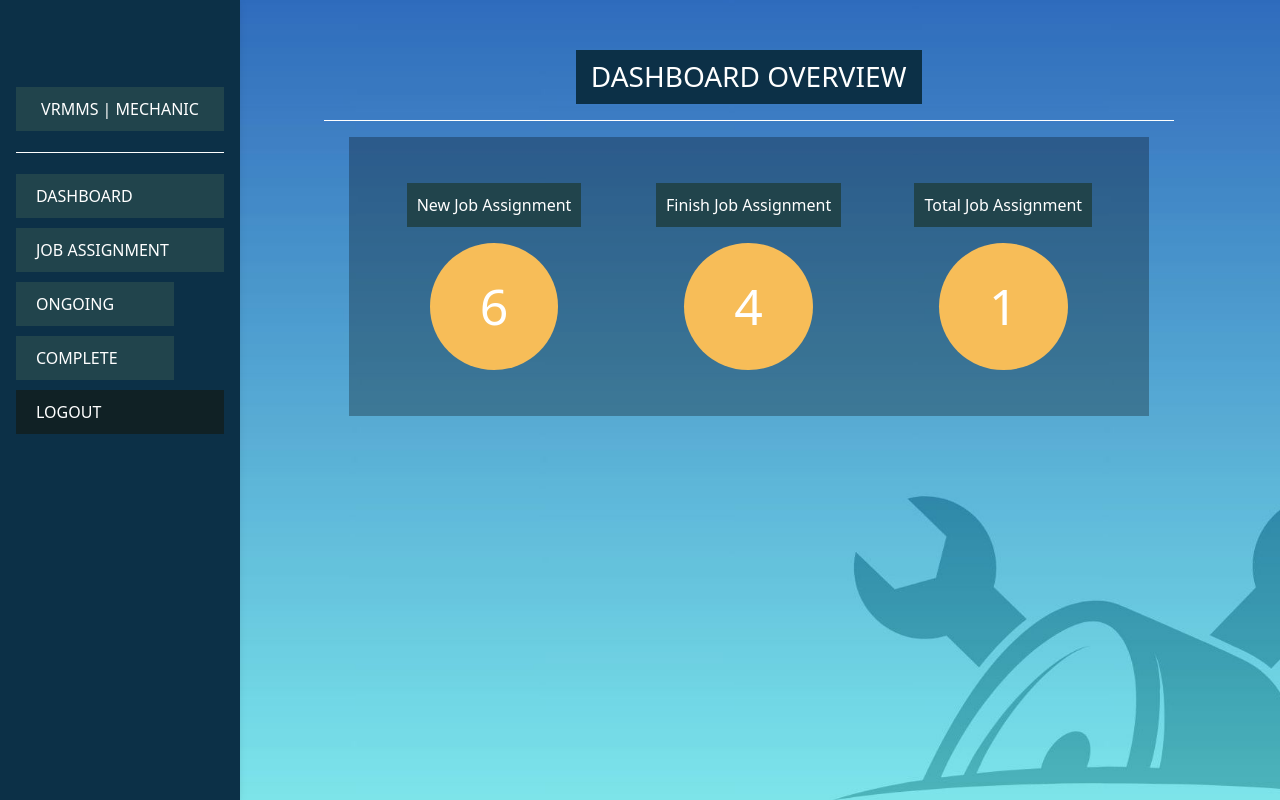
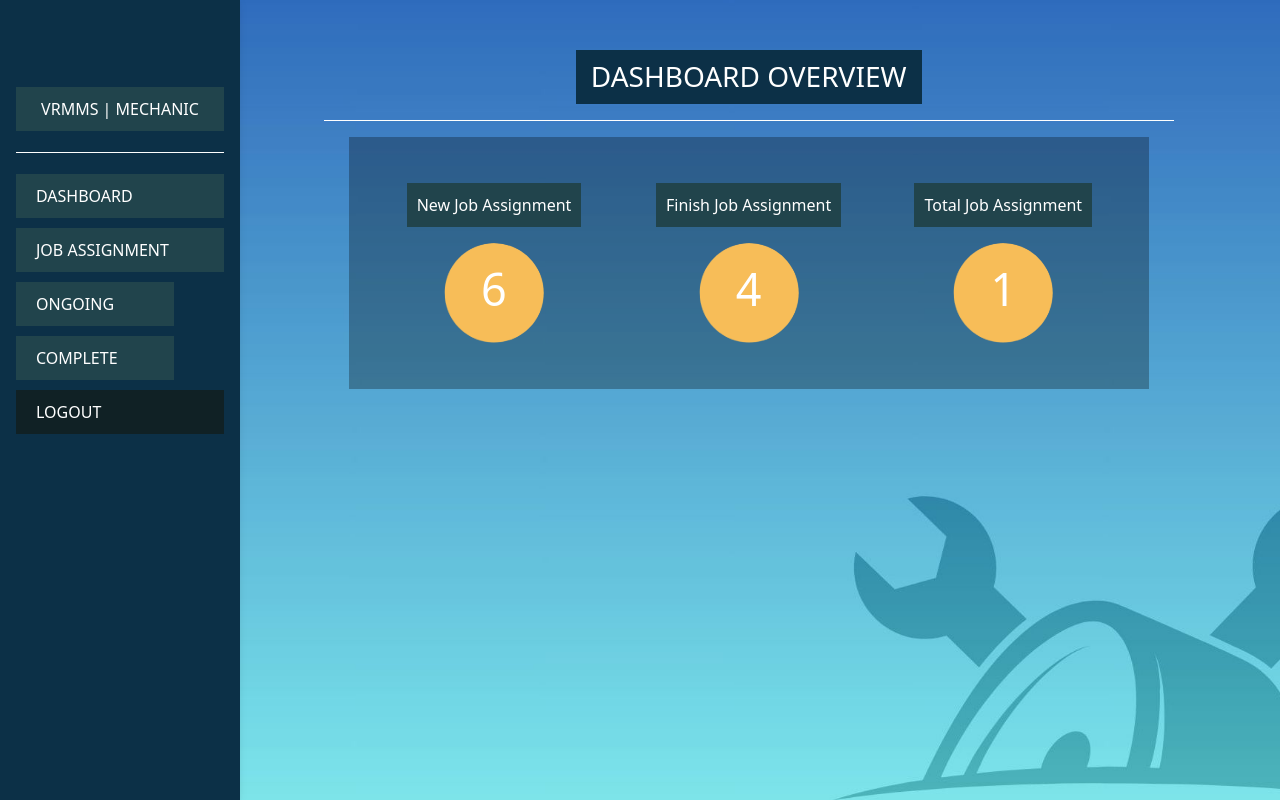
Before and after one commit to jnrveneracion/car-repair-and-maintenance-management-system, a PHP site: page /Mechanic/Dashboard.php in a window 1280 px wide. Run offline with PHP 8.4, Linux system fonts and the light colour scheme.

Commit message:
binago ko lang yung bilog sa mechanic dashboard

```diff
--- a/Mechanic/Dashboard.php
+++ b/Mechanic/Dashboard.php
@@ -44,11 +44,16 @@
                }
 
                .tot {
-                    background-color: color(srgb 0.9702 0.7395 0.3452);
-                    padding: 26px 50px;
+                    background-image: url('../Assets/circle.png');
                     border-radius: 100%;
-                    font-size: 50px;
+                    font-size: 45px;
                     color: white;
+                    background-size: cover;
+                    background-repeat: no-repeat;
+                    width: 100px;
+                    height: 100px;
+                    text-align: center;
+                    padding: 12px 0px;
                }
           </style>
      </head>
```
